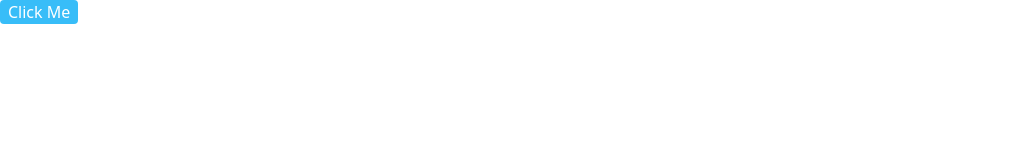
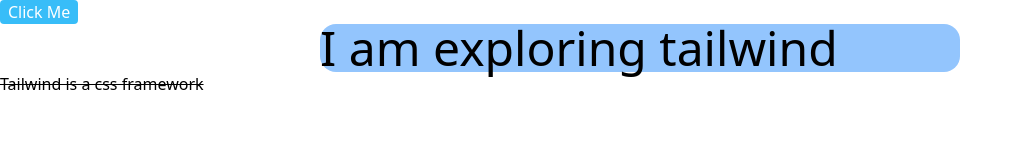
Before and after one commit to sajim-khan/explore-tailwind, a plain HTML site: page index.html in a window 1280 px wide. Shown: the whole page, without its empty margins (0-1023 px from the left). Drawn offline with nearby package versions, Linux system fonts and the light colour scheme.

Commit message:
added few code

```diff
--- a/index.html
+++ b/index.html
@@ -10,5 +10,7 @@
 </head>
 <body>
     <button class="bg-sky-400 px-2 rounded text-white hover:bg-sky-600">Click Me</button>
+    <p class="text-5xl bg-blue-300 rounded-2xl w-1/2 mx-auto">I am exploring tailwind</p>
+    <p class="line-through">Tailwind is a css framework</p>
 </body>
 </html>
```
